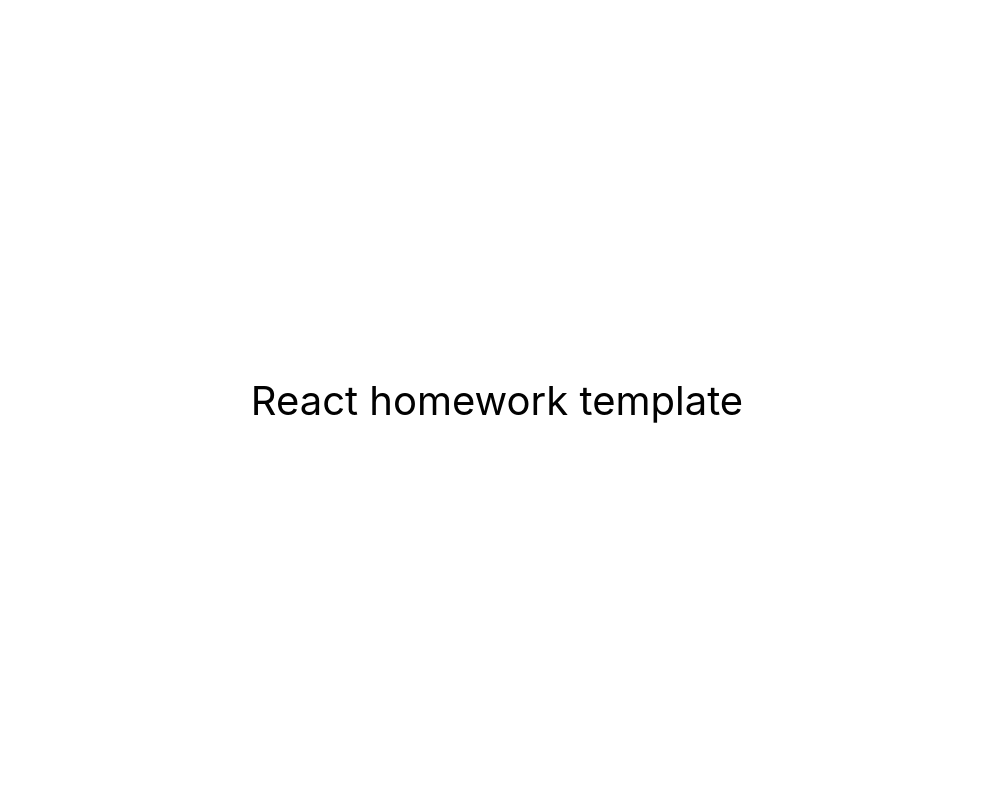
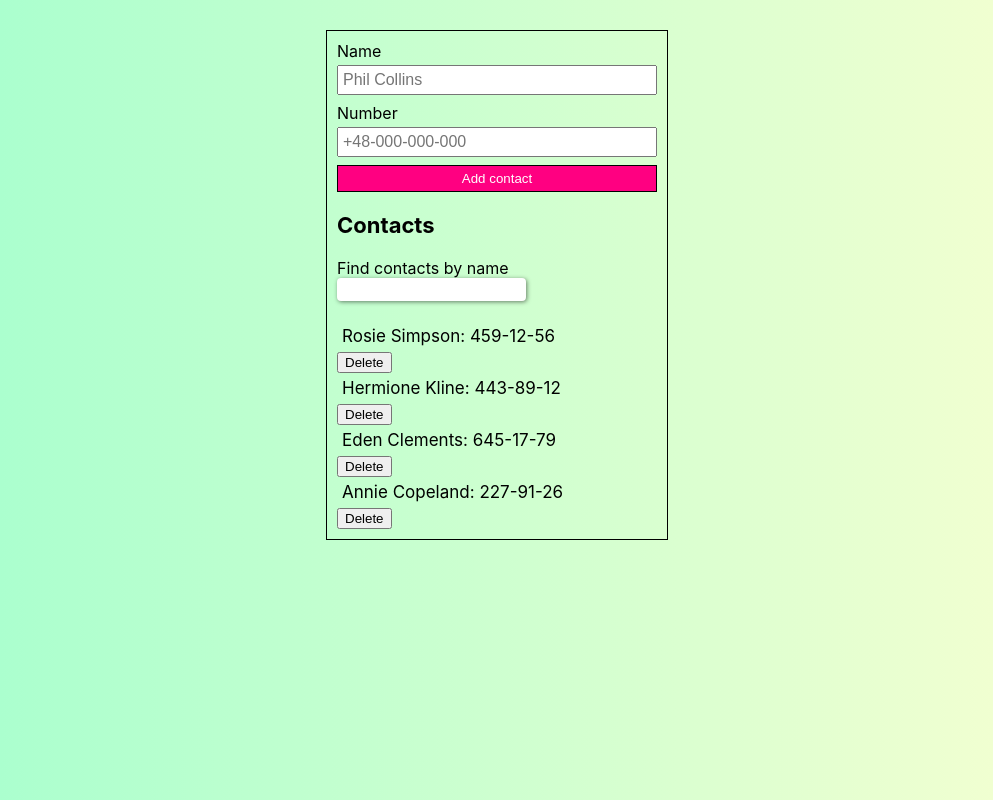
Before and after one commit to JurekZela/goit-react-hw-04-phonebook, a React (Create React App) app: page / in a window 1280 px wide. Shown: the whole page, without its empty margins (143-1136 px from the left). Built offline with nearby package versions, Linux system fonts and the light colour scheme.

Commit message:
starts files

```diff
--- /dev/null
+++ b/src/GlobalStyled.js
@@ -0,0 +1,59 @@
+import { createGlobalStyle } from 'styled-components';
+
+export const GlobalStyled = createGlobalStyle`
+body {
+  margin: 0;
+  font-family: -apple-system, BlinkMacSystemFont, 'Segoe UI', 'Roboto', 'Oxygen',
+    'Ubuntu', 'Cantarell', 'Fira Sans', 'Droid Sans', 'Helvetica Neue',
+    sans-serif;
+  -webkit-font-smoothing: antialiased;
+  -moz-osx-font-smoothing: grayscale;
+  padding: 30px;
+  background: linear-gradient(to right, rgb(161, 255, 206), rgb(250, 255, 209));
+}
+
+code {
+  font-family: source-code-pro, Menlo, Monaco, Consolas, 'Courier New',
+    monospace;
+}
+
+h1,
+h2,
+h3,
+h4,
+h5,
+h6,
+p {
+  margin: 0;
+}
+ul,
+ol {
+  margin: 0;
+  padding: 0;
+}
+img {
+  display: block;
+  max-width: 100%;
+  height: auto;
+  object-fit: cover;
+}
+
+li {
+  list-style: none;
+}
+
+* {
+  box-sizing: border-box;
+}
+
+p {
+  text-decoration: none;
+  margin: 0;
+  padding: 0;
+  list-style: none;
+  }
+  #root {
+display: flex;
+justify-content: center;
+  }
+`;
--- a/src/components/App.jsx
+++ b/src/components/App.jsx
@@ -1,16 +1,78 @@
-export const App = () => {
-  return (
-    <div
-      style={{
-        height: '100vh',
-        display: 'flex',
-        justifyContent: 'center',
-        alignItems: 'center',
-        fontSize: 40,
-        color: '#010101'
-      }}
-    >
-      React homework template
-    </div>
-  );
-};
+import { Component } from 'react'
+import { ContactForm } from './Phonebook/Phonebook';
+import { Title, Card } from './Contacts/Contacts-styled';
+import { ContactList } from './Contacts/Contacts';
+import { Filter } from './Filter/Filter';
+
+const localStorageKey = 'contacts';
+
+export class App extends Component {
+  state = {
+    contacts: [
+      {id: 'id-1', name: 'Rosie Simpson', number: '459-12-56'},
+      {id: 'id-2', name: 'Hermione Kline', number: '443-89-12'},
+      {id: 'id-3', name: 'Eden Clements', number: '645-17-79'},
+      {id: 'id-4', name: 'Annie Copeland', number: '227-91-26'},
+    ],
+    filter: '',
+  }
+
+  componentDidMount() {
+    localStorage.setItem(localStorageKey, JSON.stringify(this.state.contacts));
+
+    const savedContacts = localStorage.getItem(localStorageKey);
+
+    if (savedContacts !== null) {
+      this.setState({
+        contacts: JSON.parse(savedContacts)
+      })
+    }
+  }
+
+  componentDidUpdate(prevProps, prevState) {
+    if (prevState.contacts !== this.state.contacts) {
+      localStorage.setItem(localStorageKey, JSON.stringify(this.state.contacts));
+    }
+  };
+
+  onAdd = (newContact) => {
+    if (this.state.contacts.find(contact => contact.name.toLowerCase() === newContact.name.toLowerCase())) {
+      return alert(`${newContact.name} is already in contacts.`);
+    };
+
+    this.setState(prevState => {
+      return {
+        contacts: [...prevState.contacts, newContact]
+      }
+    });
+  };
+
+  searchContact = contact => {
+this.setState({
+  filter: contact,
+})
+  };
+
+  removeContact = contactId => {
+    this.setState(prevState => ({
+      contacts: prevState.contacts.filter(({ id }) => id !== contactId)
+    }))
+  };
+
+  render() {
+      const { contacts, filter } = this.state;
+
+      const visibleContacts = contacts.filter(contact => {
+        return  contact.name.toLowerCase().includes(filter.toLocaleLowerCase());
+      })
+
+      return (
+      <Card>
+        <ContactForm onAdd={this.onAdd} />
+        <Title>Contacts</Title>
+        <Filter filter={filter} onSearchContact={this.searchContact} />
+        <ContactList list={visibleContacts}  removeContact={this.removeContact} />
+        </Card>
+      )
+    }
+  };
--- /dev/null
+++ b/src/components/Contacts/Contacts-styled.js
@@ -0,0 +1,26 @@
+import { styled } from 'styled-components';
+
+export const Card = styled.div`
+display: flex;
+justify-content: center;
+flex-direction: column;
+border: 1px solid black;
+padding: 10px;
+gap: 20px;
+`;
+
+export const Title = styled.p`
+font-size: 22px;
+font-weight: 700;
+`;
+
+export const ListContact = styled.li`
+font-weight: 350px;
+font-size: 17px;
+padding: 5px;
+display: flex;
+align-items: center;
+justify-content: space-between;
+`;
+
+export const RemoveButton = styled.button``;
--- /dev/null
+++ b/src/components/Contacts/Contacts.jsx
@@ -0,0 +1,18 @@
+import { ListContact, RemoveButton } from './Contacts-styled';
+
+export const ContactList = ({ list, removeContact }) => {
+    return (
+        <ul>
+        {
+        list.map(({ id, name, number }) => {
+          return (
+          <div key={id}>
+          <ListContact>{name}: {number}</ListContact>
+          <RemoveButton onClick={() => removeContact(id)}>Delete</RemoveButton>
+          </div>
+          )
+        })
+        }
+        </ul>
+    )
+}
--- /dev/null
+++ b/src/components/Filter/Filter-styled.js
@@ -0,0 +1,12 @@
+import { styled } from 'styled-components';
+
+export const Input = styled.input`
+ padding: 4px 4px 4px 8px;
+  border-radius: 4px;
+  outline: none;
+  border: none;
+  box-shadow: 1px 1px 4px 0px rgba(0, 0, 0, 0.5);
+  &:focus {
+    box-shadow: 1px 1px 4px 0px rgba(232, 77, 151, 0.75);
+  }
+  `;
--- /dev/null
+++ b/src/components/Filter/Filter.jsx
@@ -0,0 +1,15 @@
+import { Input } from './Filter-styled';
+
+export const Filter = ({ filter, onSearchContact }) => {
+    return (
+        <div>
+        <p>Find contacts by name</p>
+        <Input
+        type="text"
+        name="filter"
+        value={filter}
+        onChange={e => onSearchContact(e.target.value)}
+        />
+        </div>
+    )
+};
--- /dev/null
+++ b/src/components/Phonebook/Phonebook-styled.js
@@ -0,0 +1,38 @@
+import { styled } from 'styled-components';
+import { Form, Field, ErrorMessage } from 'formik';
+
+
+export const Button = styled.button`
+background-color: rgb(255, 0, 129);
+padding: 5px;
+border: 1px solid black;
+color: rgb(255, 255, 255);
+&:hover {
+    background-color: rgba(255, 0, 130, 0.5) 0px 2px 25px;
+    color: black;
+    border: 1px solid rgb(255, 255, 255);
+}
+`;
+
+export const StyledForm = styled(Form)`
+display: flex;
+flex-direction: column;
+gap: 8px;
+width: 320px;
+`;
+
+export const StyledField = styled(Field)`
+padding: 4px;
+font-size: inherit;
+`;
+
+export const StyledLabel = styled.label`
+display: flex;
+flex-direction: column;
+gap: 4px;
+`;
+
+export const ErrorMsg = styled(ErrorMessage)`
+font-size: 12px;
+color: red;
+`;
--- /dev/null
+++ b/src/components/Phonebook/Phonebook.jsx
@@ -0,0 +1,49 @@
+import { nanoid } from 'nanoid'
+import * as Yup from 'yup';
+import { Formik } from 'formik';
+import { Button, StyledForm as Form, StyledField as Field, StyledLabel as Label, ErrorMsg, } from './Phonebook-styled';
+
+const SignupSchema = Yup.object().shape({
+    name: Yup.string()
+      .min(4, 'Too Short!')
+      .max(40, 'Too Long!')
+      .required('Required'),
+    number: Yup.number()
+      .min(9, 'Too Short!')
+      .required('Required'),
+  });
+
+
+export const ContactForm = ({ onAdd }) => {
+  return (
+    <Formik
+    initialValues={{
+      name: '',
+      number: '',
+      contacts: [],
+    }}
+    validationSchema={SignupSchema}
+    onSubmit={async (values, actions) => {
+      await new Promise((r) => setTimeout(r, 500));
+      onAdd({ ...values, id: nanoid() });
+      actions.resetForm();
+    }}
+  >
+    <Form>
+      <Label>
+        Name
+        <Field  name="name" placeholder="Phil Collins" />
+        <ErrorMsg name="name" component="span" />
+        </Label>
+
+      <Label>
+        Number
+        <Field type="tel"  name="number" placeholder="+48-000-000-000" />
+        <ErrorMsg name="number" component="span" />
+        </Label>
+
+      <Button type="submit">Add contact</Button>
+    </Form>
+  </Formik>
+  )
+};
--- a/src/index.css
+++ /dev/null
@@ -1,15 +0,0 @@
-@import-normalize; /* bring in normalize.css styles */
-
-body {
-  margin: 0;
-  font-family: -apple-system, BlinkMacSystemFont, 'Segoe UI', 'Roboto', 'Oxygen',
-    'Ubuntu', 'Cantarell', 'Fira Sans', 'Droid Sans', 'Helvetica Neue',
-    sans-serif;
-  -webkit-font-smoothing: antialiased;
-  -moz-osx-font-smoothing: grayscale;
-}
-
-code {
-  font-family: source-code-pro, Menlo, Monaco, Consolas, 'Courier New',
-    monospace;
-}
--- a/src/index.js
+++ b/src/index.js
@@ -1,10 +1,11 @@
 import React from 'react';
 import ReactDOM from 'react-dom/client';
 import { App } from 'components/App';
-import './index.css';
+import { GlobalStyled } from './GlobalStyled.js';
 
 ReactDOM.createRoot(document.getElementById('root')).render(
   <React.StrictMode>
     <App />
+    <GlobalStyled />
   </React.StrictMode>
 );
```
Also changed, not shown: package.json (+6 -3 lines), 1 other file (tests, documents, lock files or other folders).
